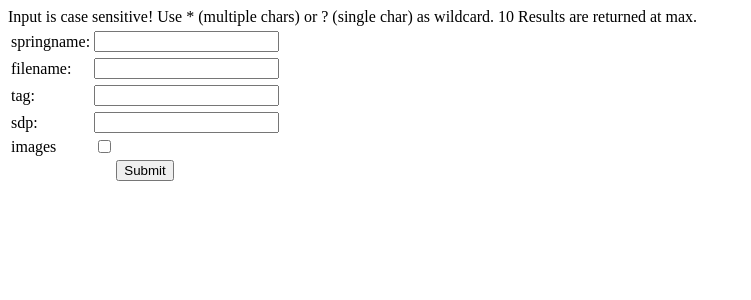
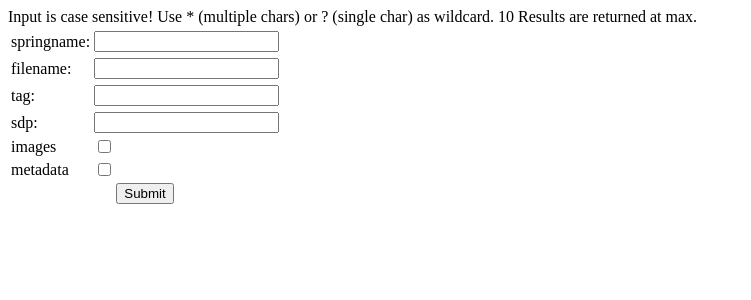
Before and after one commit to spring/upq, a PHP site: page / in a window 1280 px wide. Shown: the top 300 px of the page, without its empty margins (0-751 px from the left). Run offline with PHP 8.4, Linux system fonts and the light colour scheme; data that the repository does not hold is empty.

Commit message:
make metadata optional, too

```diff
--- a/www/include/search.inc
+++ b/www/include/search.inc
@@ -154,13 +154,14 @@ function search($req){
 			$res[$i]['torrent']=_file_mirror_gettorrent($config['metadata'].'/'.$res[$i]['torrent_file']);
 		}
 		$metadata=_get_metadata($res[$i]['metadata']);
-		if (array_key_exists('splash', $metadata))
-			$res[$i]['splash'] = _add_metadata_path($metadata['splash']);
-		if (array_key_exists('mapimages', $metadata))
-			$res[$i]['mapimages'] = _add_metadata_path($metadata['mapimages']);
+		if (array_key_exists('images', $req)){
+			if (array_key_exists('splash', $metadata))
+				$res[$i]['splash'] = _add_metadata_path($metadata['splash']);
+			if (array_key_exists('mapimages', $metadata))
+				$res[$i]['mapimages'] = _add_metadata_path($metadata['mapimages']);
+		}
 		unset($metadata['splash']);
 		unset($metadata['mapimages']);
-
 		//links to metadata
 		if(array_key_exists('metadata', $req)){
 			$res[$i]['metadata']=$metadata;
--- a/www/index.php
+++ b/www/index.php
@@ -11,13 +11,17 @@ Input is case sensitive! Use * (multiple chars) or ? (single char) as wildcard.
 		<tr><td><?php echo $val; ?>:</td>
 		<td><input type="text" name="<?php echo $val; ?>" value="<?php if (array_key_exists($val, $_REQUEST)) echo $_REQUEST[$val]; ?>"></td>
 	</tr>
-	<?
+<?
+	}
+	foreach (array('images', 'metadata') as $val){
+?>
+	<tr>
+		<td><?php echo $val; ?></td>
+		<td><input type="checkbox" name="<?php echo $val; ?>" <?php if (array_key_exists($val, $_REQUEST)) echo 'checked'; ?>></td>
+	</tr>
+<?
 	}
 ?>
-	<tr>
-		<td>images</td>
-		<td><input type="checkbox" name="images" <?php if (array_key_exists('images', $_REQUEST)) echo 'checked'; ?>></td>
-	</tr>
 	<tr>
 	<td colspan="2" align="center"><input type="submit"></td>
 	</tr>
```
